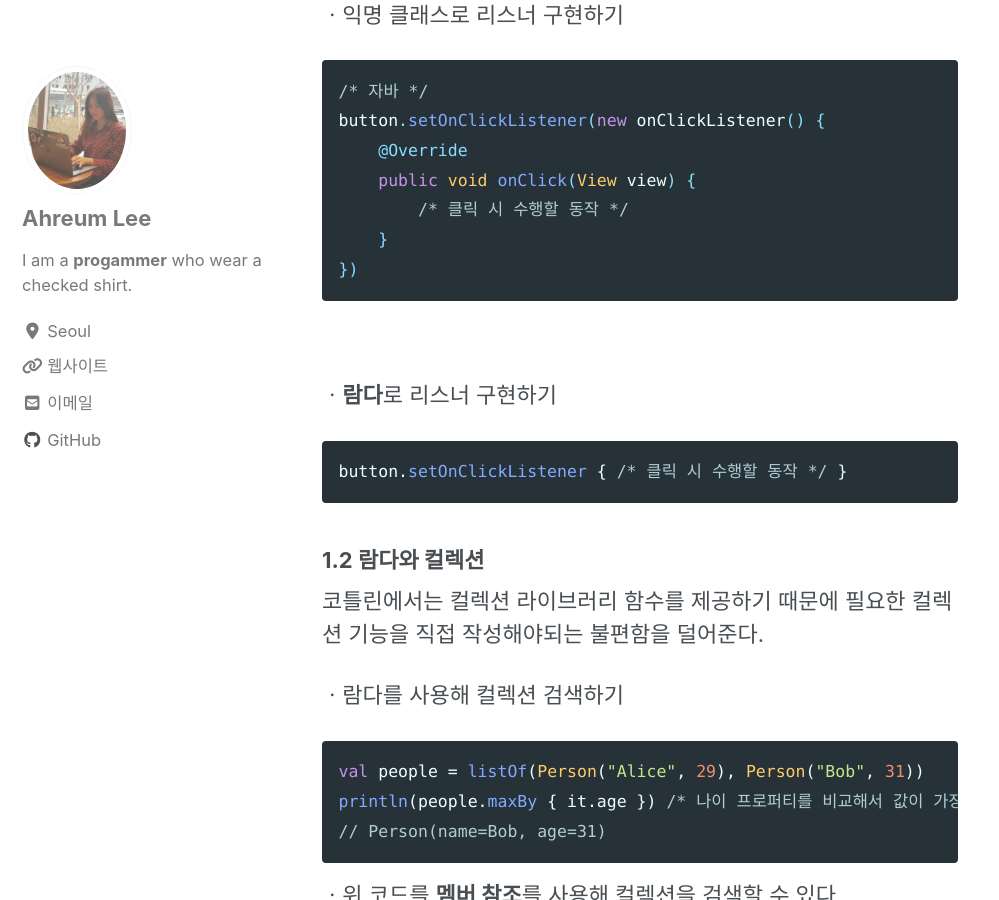
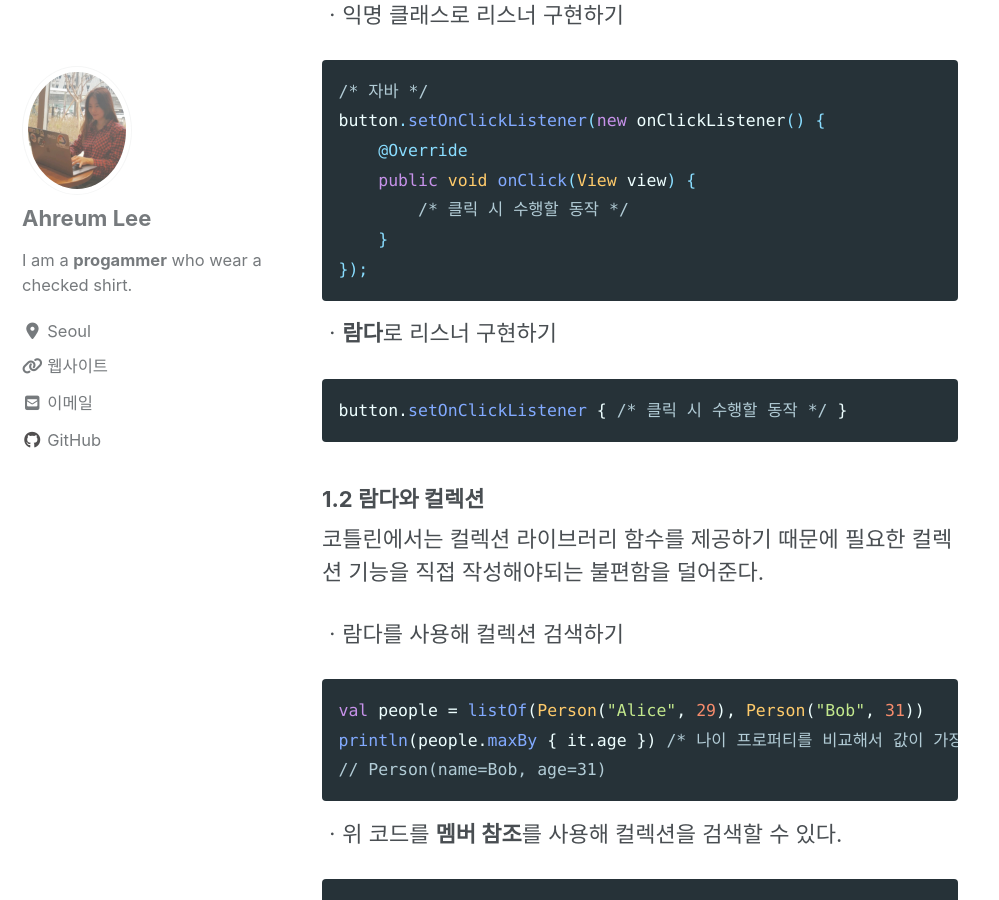
Before and after one commit to boniato/boniato.github.io, a Jekyll site: the page built from _posts/2020-01-23-study-kotlin-in-action-chapter06.md, in a window 1280 px wide and 900 px high, scrolled down 715 px. Shown: the whole window, without its empty margins (0-999 px from the left). Built offline with Jekyll 4.4.1, drawn with Linux system fonts in a browser that asks for light colours; cached includes are drawn as plain includes; nearby versions of some CDN libraries; comment, search, counter and statistics services are not loaded.

Commit message:
Update 2020-01-23-study-kotlin-in-action-chapter06.md

````diff
--- a/_posts/2020-01-23-study-kotlin-in-action-chapter06.md
+++ b/_posts/2020-01-23-study-kotlin-in-action-chapter06.md
@@ -19,9 +19,8 @@ button.setOnClickListener(new onClickListener() {
     public void onClick(View view) {
         /* 클릭 시 수행할 동작 */
     }
-})
+});
 ```
-<br>
 
 ㆍ**람다**로 리스너 구현하기
 ```kotlin
````
